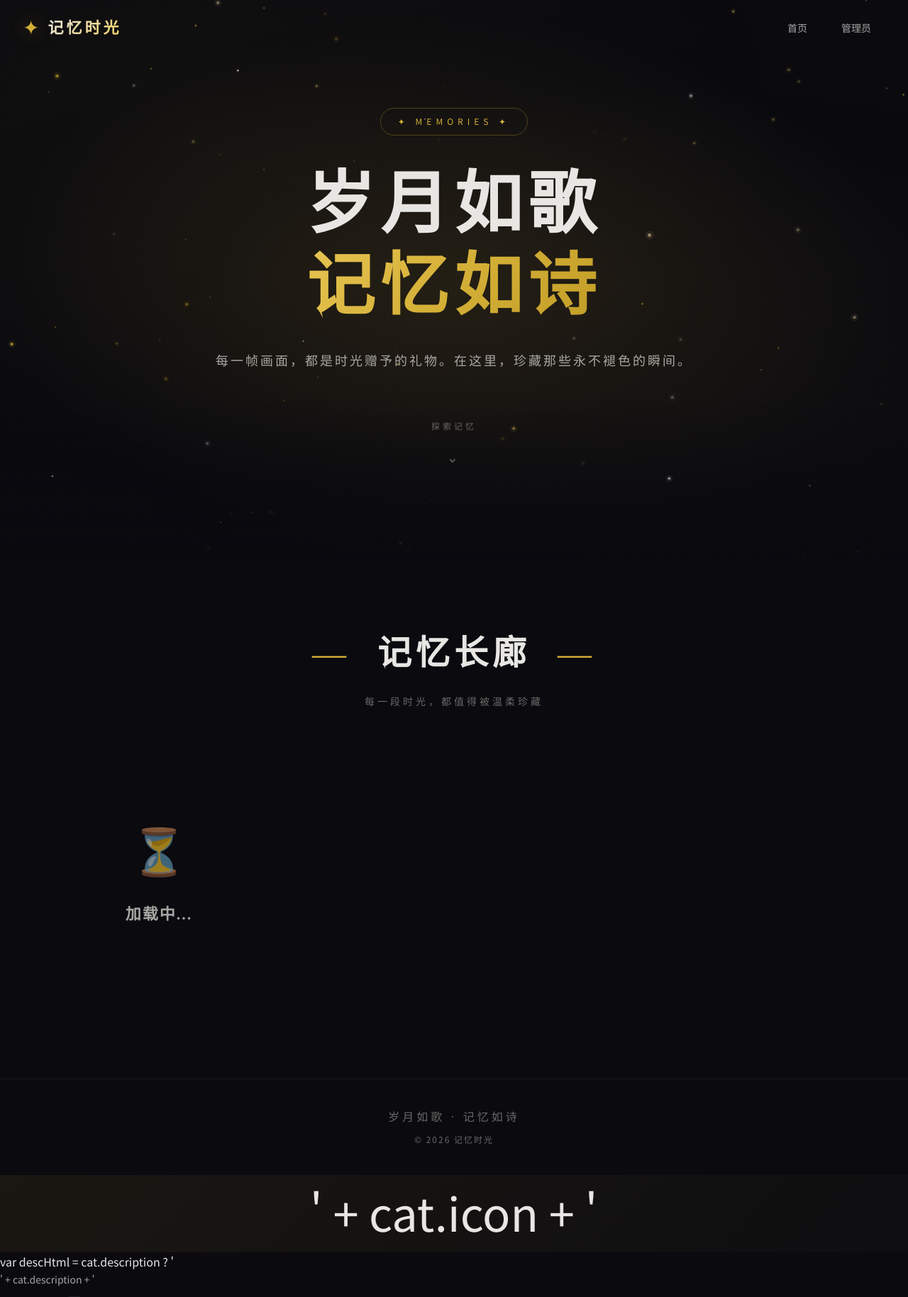
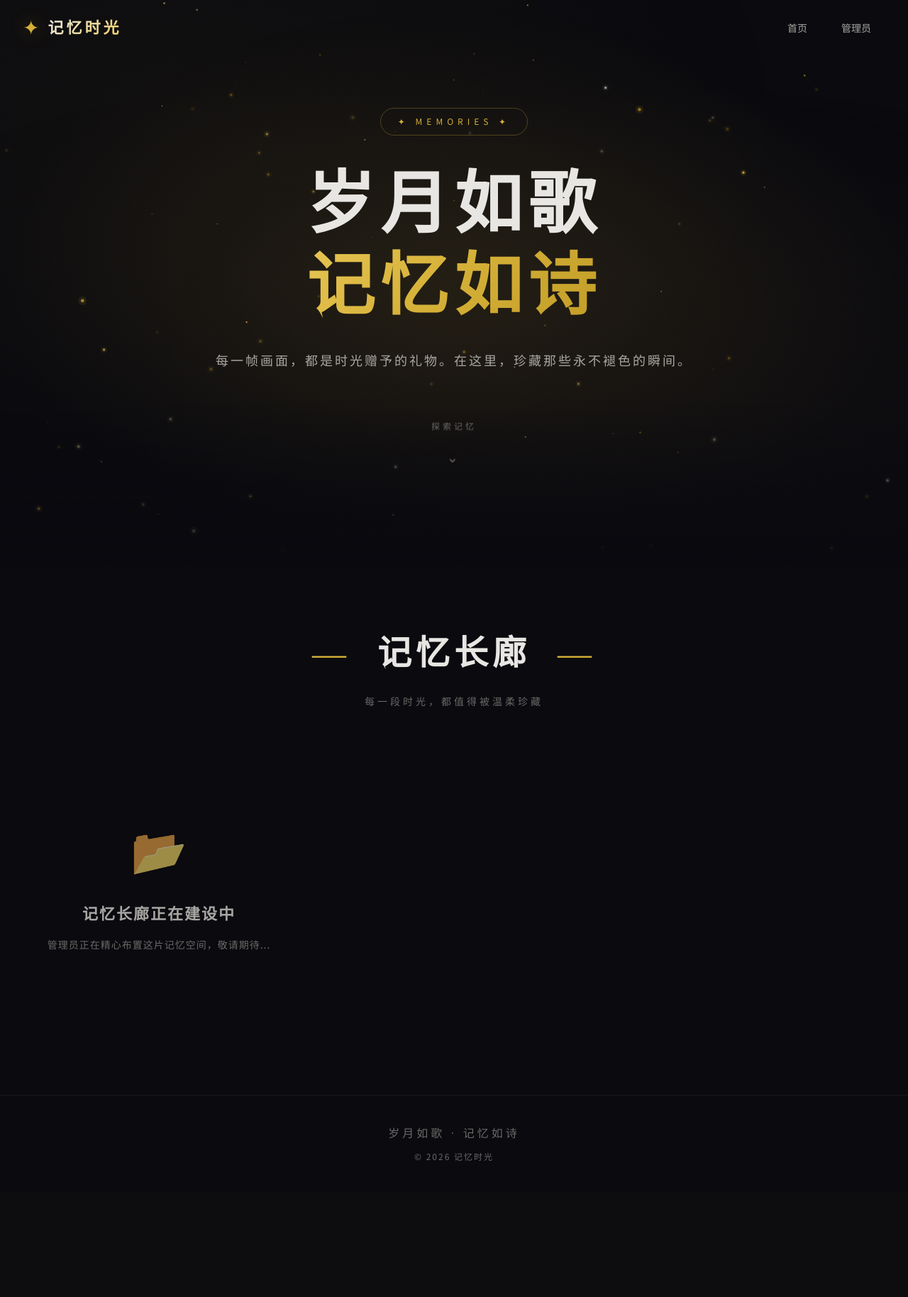
Before and after one commit to liuguang388/memories-site, a Flask app: page / in a window 1280 px wide. Shown: the top 1828 px of the page at 71% size. After the commit the page ends 1636 px from the top, so only its background shows below. Run offline with Flask 3, Linux system fonts and the light colour scheme; data that the repository does not hold is empty; some libraries are stand-ins or nearby versions.

Commit message:
fix: rewrite index.html - fix broken JS onerror handler and remove garbage code

```diff
--- a/templates/index.html
+++ b/templates/index.html
@@ -84,73 +84,52 @@
     </footer>
 
     <script>
-    // Dynamically load categories from API
-    fetch('/api/categories')
-        .then(function(res) { return res.json(); })
-        .then(function(categories) {
-            var grid = document.getElementById('categoriesGrid');
-            if (!categories || categories.length === 0) {
-                grid.innerHTML = '<div class="empty-state"><div class="empty-icon">📂</div><h3>记忆长廊正在建设中</h3><p>管理员正在精心布置这片记忆空间，敬请期待...</p></div>';
-                return;
+    (function() {
+        function makeCover(cat) {
+            if (cat.cover_image) {
+                return '<img src="' + cat.cover_image + '" alt="' + cat.name + '" loading="lazy">';
             }
-            grid.innerHTML = categories.map(function(cat, i) {
+            return '<div class="card-placeholder"><span class="placeholder-icon">' + cat.icon + '</span></div>';
+        }
+
+        function renderCard(cat, i) {
             var lockBadge = cat.password ? '<span class="card-lock-badge" title="需要密码访问">🔒</span>' : '';
-                var coverHtml = cat.cover_image
-                    ? '<img src="' + cat.cover_image + '" alt="' + cat.name + '" loading="lazy" decoding="async" crossorigin="anonymous" referrerpolicy="no-referrer" onerror="this.parentElement.innerHTML=
+            var coverHtml = makeCover(cat);
             var descHtml = cat.description ? '<p class="card-desc">' + cat.description + '</p>' : '';
-                return '<a href="/category/' + cat.slug + '" class="category-card" style="animation-delay: ' + (i * 0.1) + 's">'
+            return '<a href="/category/' + cat.slug + '" class="category-card" style="animation-delay:' + (i * 0.1) + 's">'
                 + '<div class="card-image">' + coverHtml + '<div class="card-image-overlay"></div>' + lockBadge + '</div>'
                 + '<div class="card-body"><div class="card-icon">' + cat.icon + '</div>'
                 + '<h3 class="card-title">' + cat.name + '</h3>' + descHtml
                 + '<span class="card-count">' + (cat.media_count || 0) + ' 份记忆</span></div>'
                 + '<div class="card-shine"></div></a>';
-            }).join('');
+        }
+
+        function showEmpty(msg) {
+            document.getElementById('categoriesGrid').innerHTML =
+                '<div class="empty-state"><div class="empty-icon">📂</div><h3>' + msg + '</h3><p>管理员正在精心布置这片记忆空间，敬请期待...</p></div>';
+        }
+
+        fetch('/api/categories')
+            .then(function(res) {
+                if (!res.ok) throw new Error('HTTP ' + res.status);
+                return res.json();
             })
-        .catch(function() {
-            document.getElementById('categoriesGrid').innerHTML = '<div class="empty-state"><div class="empty-icon">📂</div><h3>记忆长廊正在建设中</h3><p>管理员正在精心布置这片记忆空间，敬请期待...</p></div>';
+            .then(function(categories) {
+                var grid = document.getElementById('categoriesGrid');
+                if (!categories || !categories.length) {
+                    showEmpty('记忆长廊正在建设中');
+                    return;
+                }
+                grid.innerHTML = categories.map(renderCard).join('');
+            })
+            .catch(function(err) {
+                console.error('加载分类失败:', err);
+                showEmpty('记忆长廊正在建设中');
             });
+    })();
     </script>
 
     <script src="{{ url_for('static', filename='js/particles.js') }}"></script>
     <script src="{{ url_for('static', filename='js/main.js') }}"></script>
 </body>
 </html>
-<div class=card-placeholder><span class=placeholder-icon>' + cat.icon + '</span></div>
-                var descHtml = cat.description ? '<p class="card-desc">' + cat.description + '</p>' : '';
-                return '<a href="/category/' + cat.slug + '" class="category-card" style="animation-delay: ' + (i * 0.1) + 's">'
-                    + '<div class="card-image">' + coverHtml + '<div class="card-image-overlay"></div>' + lockBadge + '</div>'
-                    + '<div class="card-body"><div class="card-icon">' + cat.icon + '</div>'
-                    + '<h3 class="card-title">' + cat.name + '</h3>' + descHtml
-                    + '<span class="card-count">' + (cat.media_count || 0) + ' 份记忆</span></div>'
-                    + '<div class="card-shine"></div></a>';
-            }).join('');
-        })
-        .catch(function() {
-            document.getElementById('categoriesGrid').innerHTML = '<div class="empty-state"><div class="empty-icon">📂</div><h3>记忆长廊正在建设中</h3><p>管理员正在精心布置这片记忆空间，敬请期待...</p></div>';
-        });
-    </script>
-
-    <script src="{{ url_for('static', filename='js/particles.js') }}"></script>
-    <script src="{{ url_for('static', filename='js/main.js') }}"></script>
-</body>
-</html>
-;">'
-                    : '<div class="card-placeholder"><span class="placeholder-icon">' + cat.icon + '</span></div>';
-                var descHtml = cat.description ? '<p class="card-desc">' + cat.description + '</p>' : '';
-                return '<a href="/category/' + cat.slug + '" class="category-card" style="animation-delay: ' + (i * 0.1) + 's">'
-                    + '<div class="card-image">' + coverHtml + '<div class="card-image-overlay"></div>' + lockBadge + '</div>'
-                    + '<div class="card-body"><div class="card-icon">' + cat.icon + '</div>'
-                    + '<h3 class="card-title">' + cat.name + '</h3>' + descHtml
-                    + '<span class="card-count">' + (cat.media_count || 0) + ' 份记忆</span></div>'
-                    + '<div class="card-shine"></div></a>';
-            }).join('');
-        })
-        .catch(function() {
-            document.getElementById('categoriesGrid').innerHTML = '<div class="empty-state"><div class="empty-icon">📂</div><h3>记忆长廊正在建设中</h3><p>管理员正在精心布置这片记忆空间，敬请期待...</p></div>';
-        });
-    </script>
-
-    <script src="{{ url_for('static', filename='js/particles.js') }}"></script>
-    <script src="{{ url_for('static', filename='js/main.js') }}"></script>
-</body>
-</html>
```
Lines whose indentation alone changed are shown as unchanged.
